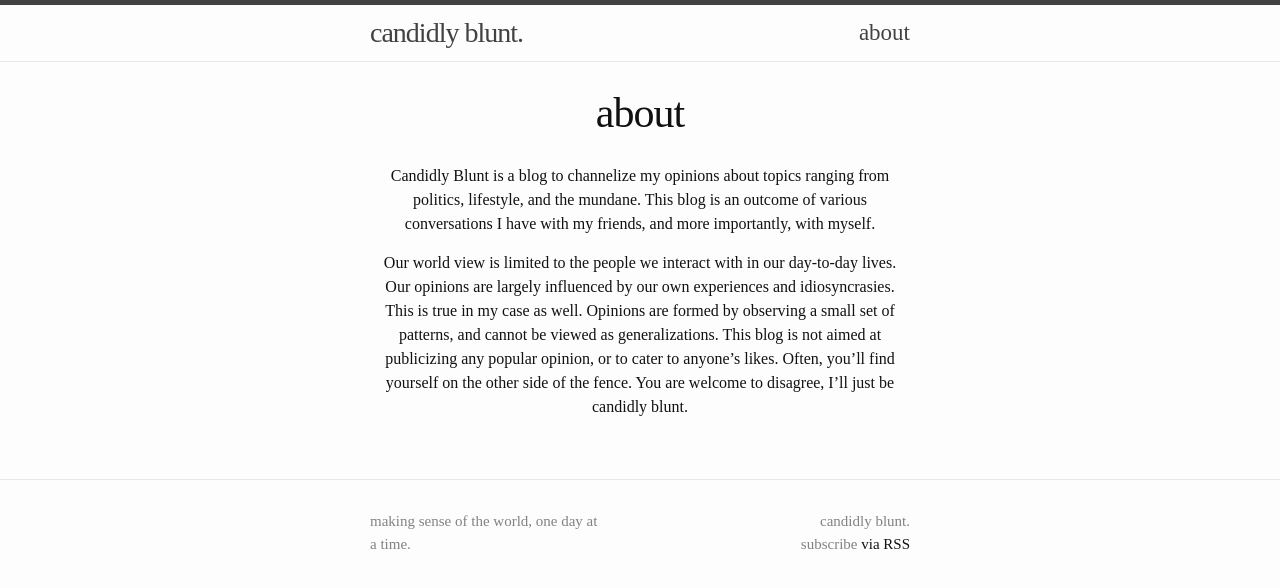
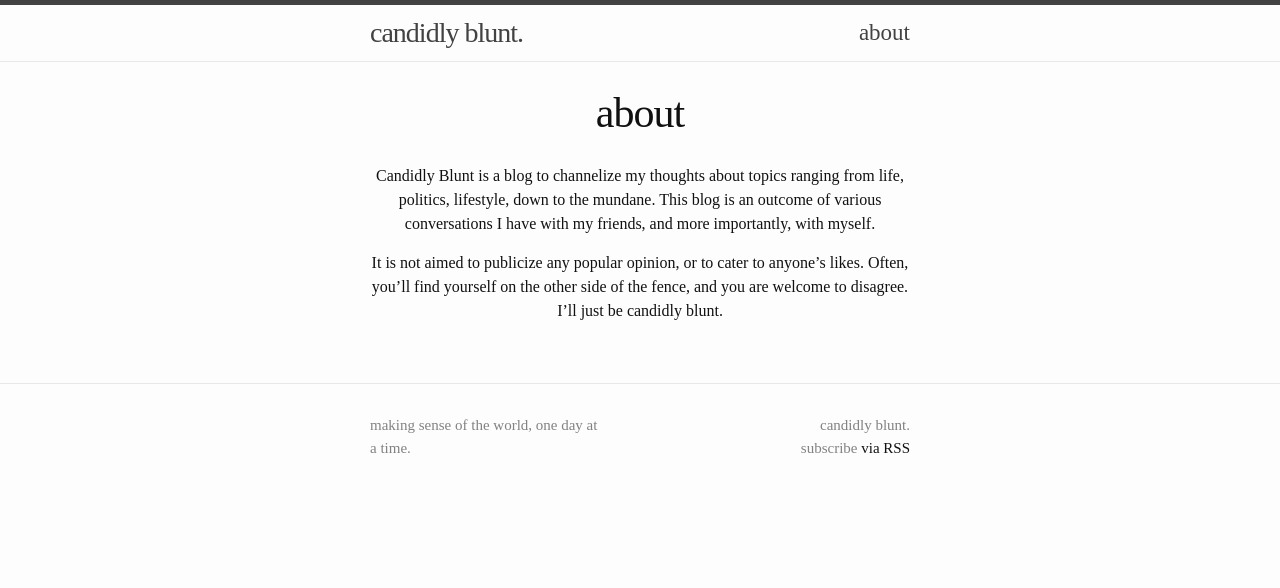
Before and after one commit to candidlyblunt/candidlyblunt.github.io, a Jekyll site: the page built from about.md, in a window 1280 px wide. Shown: the top 588 px of the page. Built offline with Jekyll 4.4.1, drawn with Linux system fonts in a browser that asks for light colours; some web fonts are replaced.

```diff
--- a/about.md
+++ b/about.md
@@ -4,6 +4,6 @@ title: about
 permalink: /about/
 ---
 
-Candidly Blunt is a blog to channelize my opinions about topics ranging from politics, lifestyle, and the mundane. This blog is an outcome of various conversations I have with my friends, and more importantly, with myself.
+Candidly Blunt is a blog to channelize my thoughts about topics ranging from life, politics, lifestyle, down to the mundane. This blog is an outcome of various conversations I have with my friends, and more importantly, with myself.
 
-Our world view is limited to the people we interact with in our day-to-day lives. Our opinions are largely influenced by our own experiences and idiosyncrasies. This is true in my case as well. Opinions are formed by observing a small set of patterns, and cannot be viewed as generalizations. This blog is not aimed at publicizing any popular opinion, or to cater to anyone's likes. Often, you'll find yourself on the other side of the fence. You are welcome to disagree, I'll just be candidly blunt.
+It is not aimed to publicize any popular opinion, or to cater to anyone's likes. Often, you'll find yourself on the other side of the fence, and you are welcome to disagree. I'll just be candidly blunt.
```
Also changed, not shown: _posts/2015-10-27-Are-we-all-here.markdown (deleted, +0 -14 lines), _posts/2015-10-27-beings-of-chance.markdown (added, +27 -0 lines).
